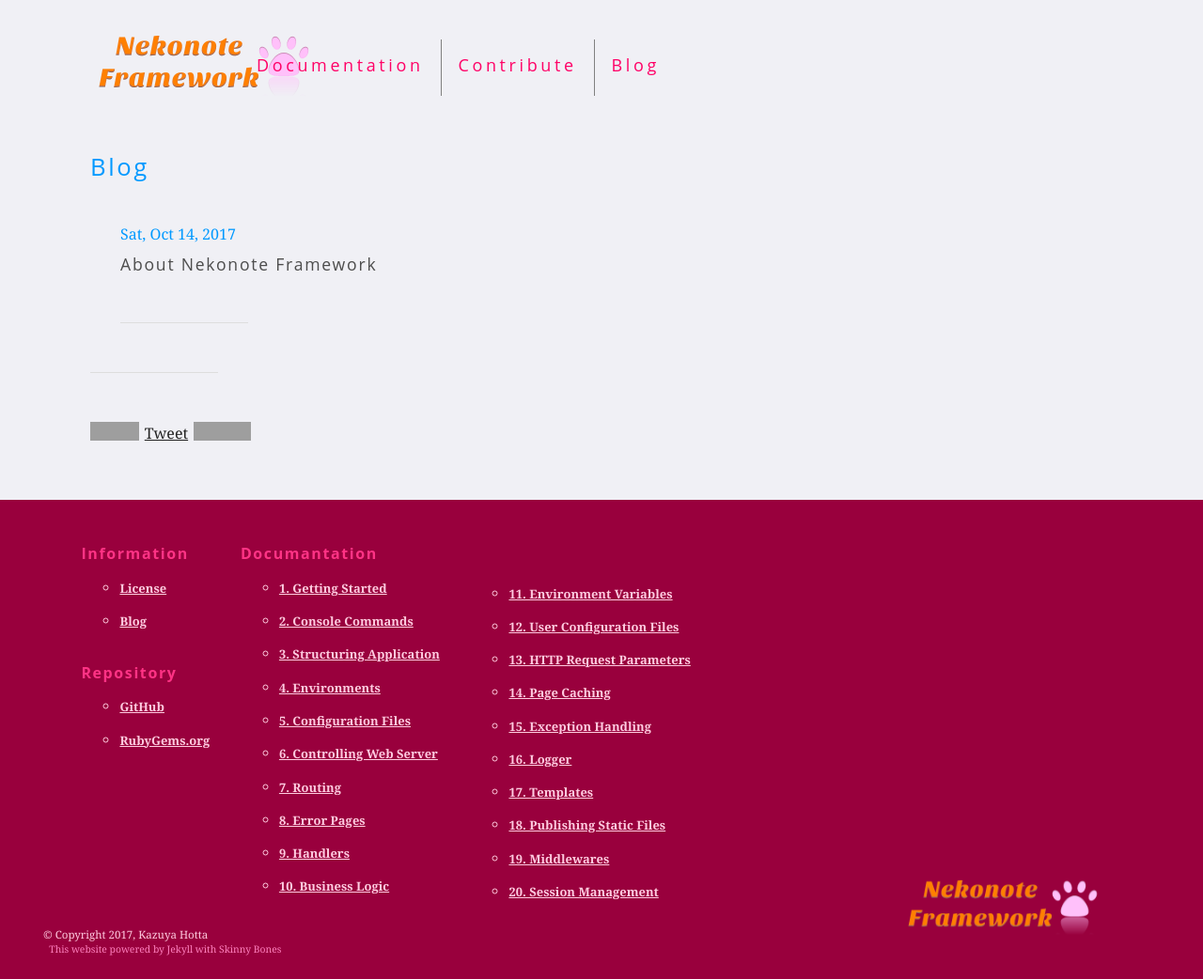
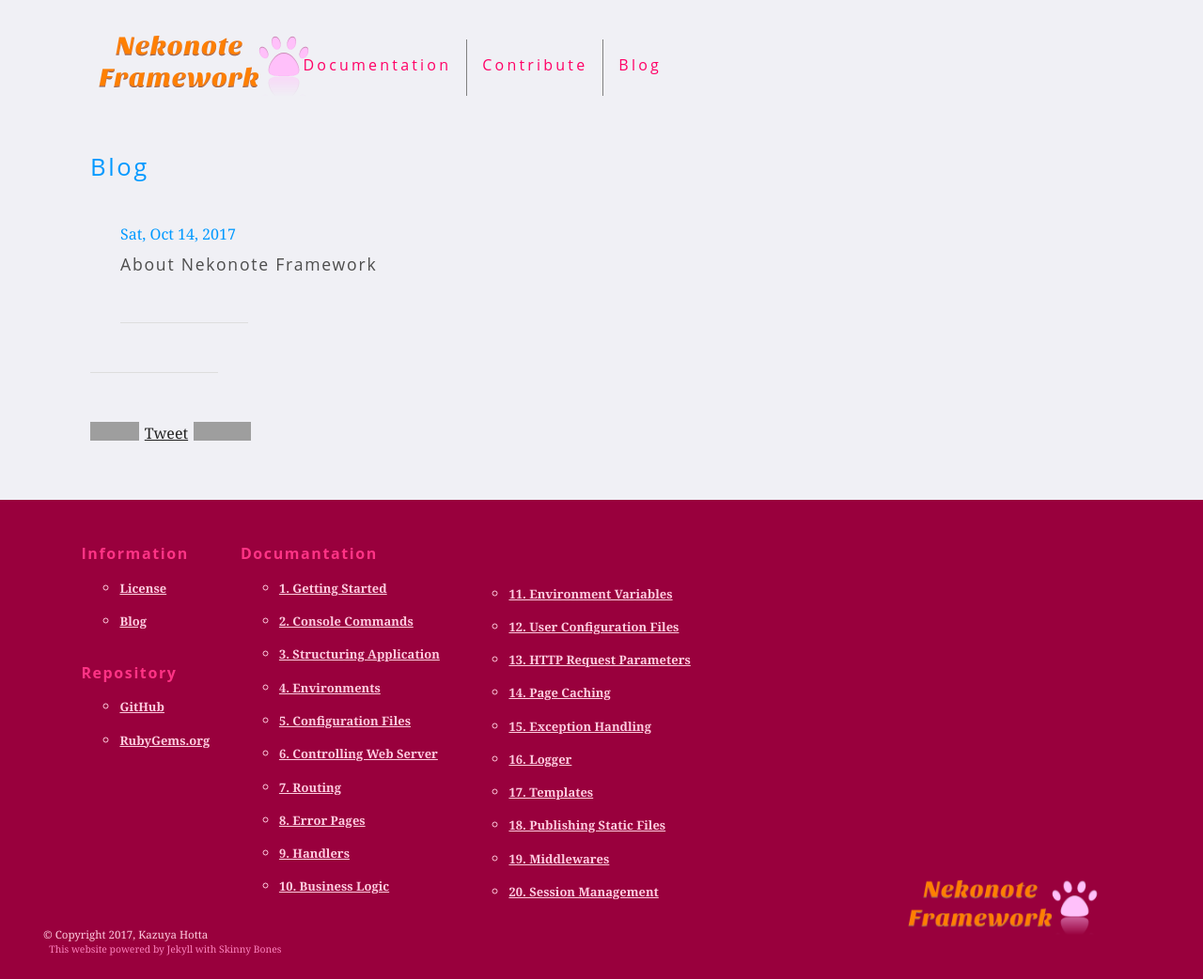
Before and after one commit to nekonote-framework/nekonote-framework.github.com, a Jekyll site: the page built from pages/blog/index.md, in a window 1280 px wide. Shown: the whole page at 94% size. Built offline with Jekyll 4.4.1, drawn with Linux system fonts in a browser that asks for light colours; comment, search, counter and statistics services are not loaded; grey boxes are pictures that could not be loaded.

Commit message:
update style

```diff
--- a/_config.yml
+++ b/_config.yml
@@ -3,7 +3,8 @@ title: Nekonote Framework
 summary: Simple and Lightweight Ruby Framework for Web Development
 description: Nekonote Framework is a small web application framework that helps your web development.
 locale: en
-url: https://nekonote-framework.github.io
+url: #https://nekonote-framework.github.io
+link: https://nekonote-framework.github.io
 product: Nekonote Framework
 feed:
   path: atom.xml
--- a/_includes/share-icons.html
+++ b/_includes/share-icons.html
@@ -1,4 +1,4 @@
-{% capture doc_url %}{{site.url}}{% if page.url %}{{page.url}}.html{% endif %}{% endcapture %}
+{% capture doc_url %}{{site.link}}{% if page.url %}{{page.url}}.html{% endif %}{% endcapture %}
 {% capture entitiled %}{{ page.title | escape | append: ' - ' | append: site.title}}{% endcapture %}
 <div id="fb-root"></div>
 <div class="inline-btn">
@@ -8,7 +8,7 @@
   <div><script src="//platform.linkedin.com/in.js" type="text/javascript"> lang: en_US</script><script type="IN/Share" data-url="{{doc_url}}"></script></div>
   <div><script src="https://apis.google.com/js/platform.js" async defer></script><div class="g-plusone" data-size="medium" data-annotation="none"></div></div>
   <div>
-    <div class="line-it-button" data-lang="ja" data-type="share-a" data-url="{{doc_url}}" style="display: none;"></div>
+    <div class="line-it-button" data-lang="en" data-type="share-a" data-url="{{doc_url}}" style="display: none;"></div>
     <script src="https://d.line-scdn.net/r/web/social-plugin/js/thirdparty/loader.min.js" async="async" defer="defer"></script>
   </div>
 </div>
--- a/_sass/_layout.scss
+++ b/_sass/_layout.scss
@@ -119,7 +119,6 @@
 	li {
 		a {
 			font-weight: 700;
-			@include font-size(18,no);
 			color: $black;
 		}
 	}
@@ -305,6 +304,7 @@
       margin-top: 2em;
       color: $header-color;
       @include stylish-font;
+      font-size: 1.6em;
     }
 	}
 	@at-root {
--- a/_sass/_tiles.scss
+++ b/_sass/_tiles.scss
@@ -37,17 +37,17 @@
     @include font-size(16);
   }
   .feature-icon {
-@include outer-container;
+    @include outer-container;
     background-size: cover;
-    height: 2em;
-    width: 2em;
+    height: 4em;
+    width: 4em;
     @include media($medium) {
       height: 4em;
       width: 4em;
     }
     @include media($large) {
-      height: 6em;
-      width: 6em;
+      height: 4em;
+      width: 4em;
     }
   }
   .post-teaser {
```
Lines whose indentation alone changed are shown as unchanged.
